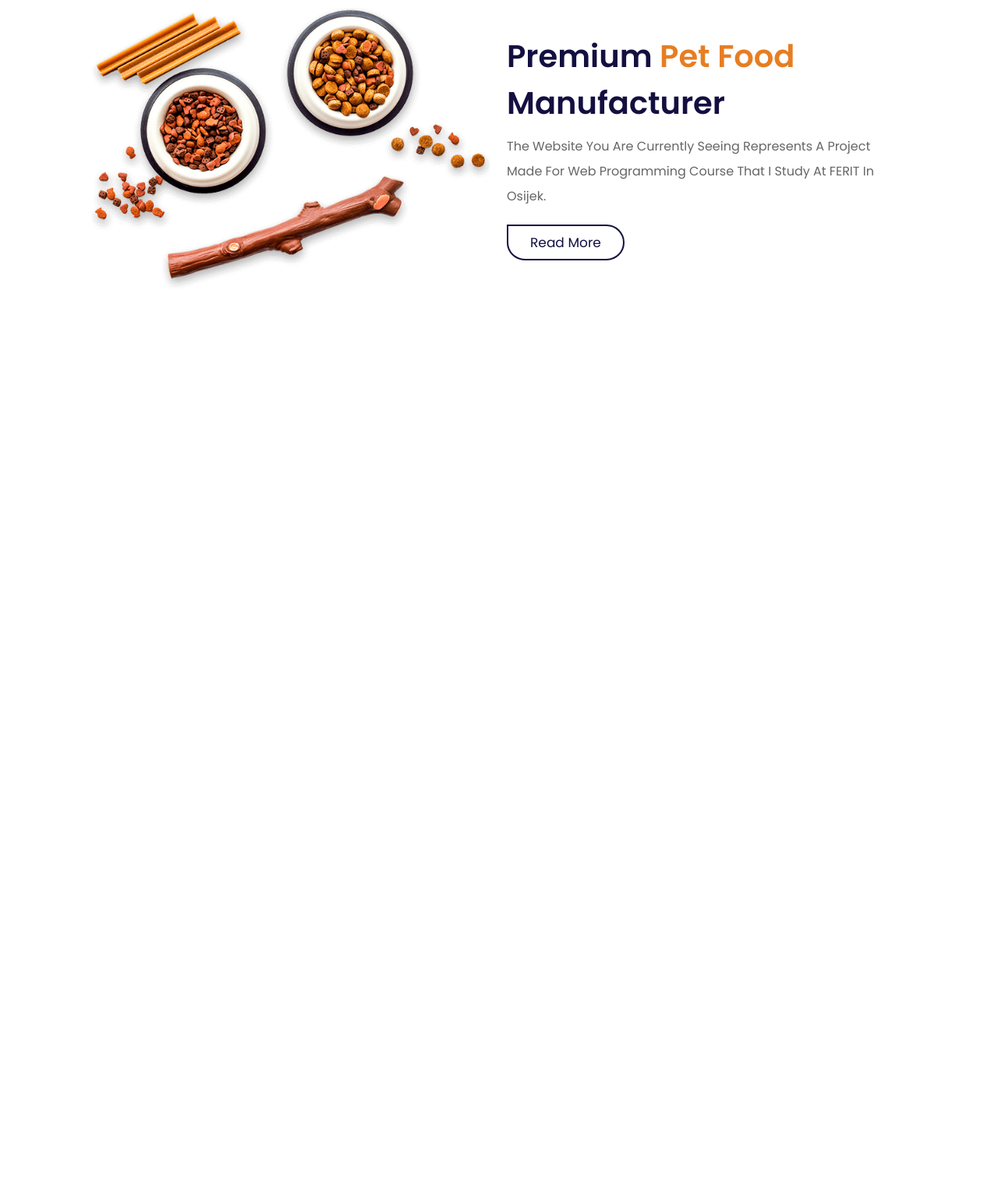
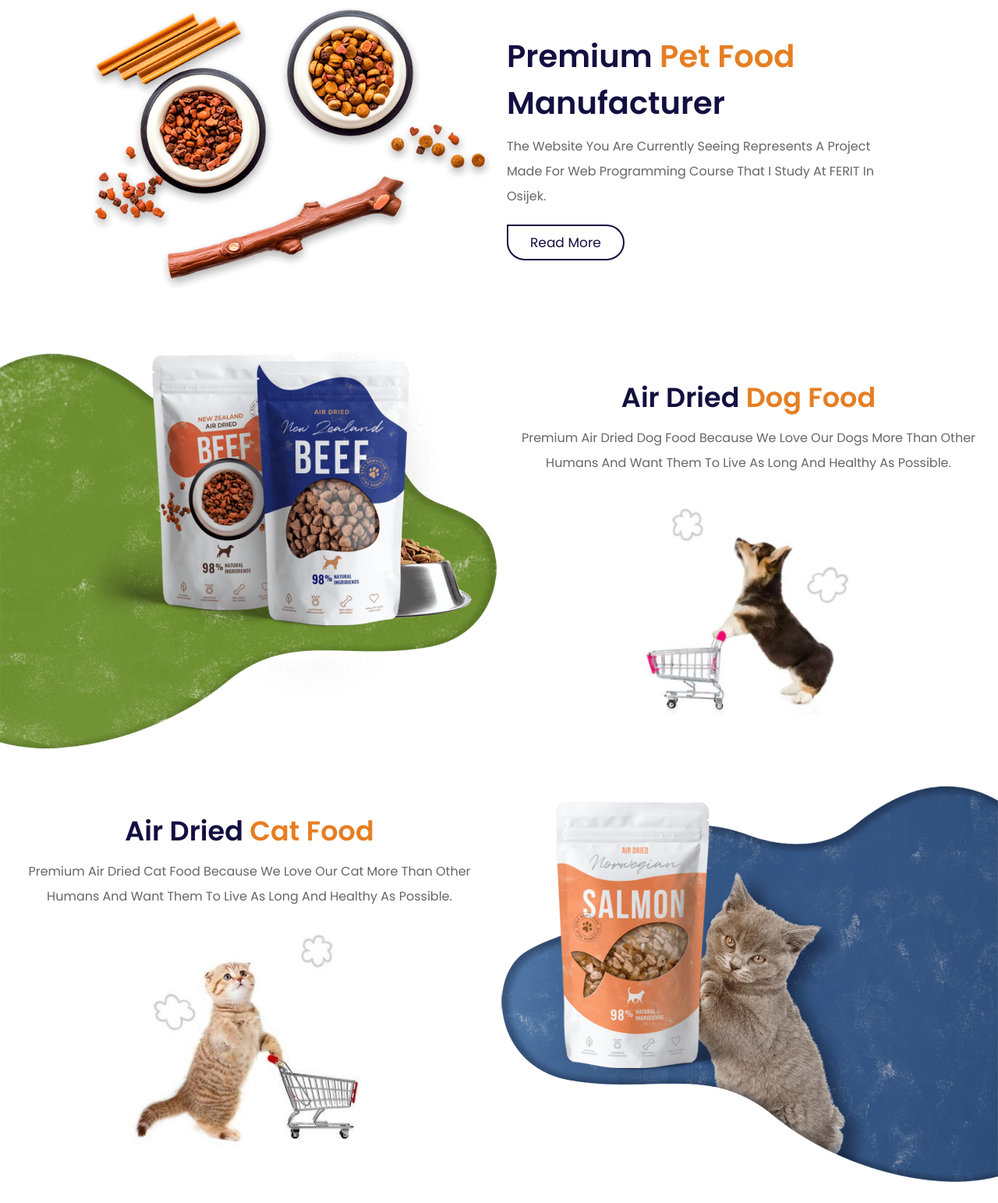
Before and after one commit to laurakciic/PetServiceShop_website, a PHP site: page /main.html in a window 1280 px wide. Shown: the part 851-2394 px from the top of the page at 78% size. Before the commit the page ends 1221 px from the top, so only its background shows below. Run offline with PHP 8.4, Linux system fonts and the light colour scheme.

Commit message:
cat and dog banner section

```diff
--- a/css/style.css
+++ b/css/style.css
@@ -338,6 +338,76 @@ section {
   line-height: 2;
 }
 
+.dog-food,
+.cat-food {
+  display: -webkit-box;
+  display: -ms-flexbox;
+  display: flex;
+  -webkit-box-align: center;
+      -ms-flex-align: center;
+          align-items: center;
+  -ms-flex-wrap: wrap;
+      flex-wrap: wrap;
+  padding: 2rem 0;
+}
+
+.dog-food .image,
+.cat-food .image {
+  -webkit-box-flex: 1;
+      -ms-flex: 1 1 40rem;
+          flex: 1 1 40rem;
+}
+
+.dog-food .image img,
+.cat-food .image img {
+  width: 100%;
+}
+
+.dog-food .content,
+.cat-food .content {
+  -webkit-box-flex: 1;
+      -ms-flex: 1 1 40rem;
+          flex: 1 1 40rem;
+  text-align: center;
+  padding: 2rem;
+}
+
+.dog-food .content h3,
+.cat-food .content h3 {
+  font-size: 3.5rem;
+  color: #130f40;
+}
+
+.dog-food .content h3 span,
+.cat-food .content h3 span {
+  color: #e67e22;
+}
+
+.dog-food .content p,
+.cat-food .content p {
+  padding: 1rem 0;
+  line-height: 2;
+  color: #666;
+  font-size: 1.6rem;
+}
+
+.dog-food .content a img,
+.cat-food .content a img {
+  height: 30rem;
+  margin-top: 1rem;
+}
+
+.dog-food .content a:hover img,
+.cat-food .content a:hover img {
+  -webkit-transform: rotate(-15deg);
+          transform: rotate(-15deg);
+}
+
+.cat-food {
+  -ms-flex-wrap: wrap-reverse;
+      flex-wrap: wrap-reverse;
+}
+
 @media (max-width: 991px) {
   html {
     font-size: 55%;
--- a/css/style.scss
+++ b/css/style.scss
@@ -21,7 +21,7 @@ $box-shadow: 0 .5rem 1.5rem rgba(0,0,0,.1);  // shadow effects around an element
 // Flexible Box Layout Module, Grid Mixins library
 @mixin grid($val) {
     display: grid;
-    grid-template-columns: repeat(auto-fit, minmax($val, 1f));
+    grid-template-columns: repeat(auto-fit, minmax($val, 1fr));
     gap: 1.5rem;
 }
 
@@ -103,7 +103,7 @@ section{    // represents a generic standalone section of a document, which does
     }
 
     &:hover{
-        color:$white;
+        color: $white;
     }
 }
 
@@ -141,7 +141,7 @@ section{    // represents a generic standalone section of a document, which does
     }
 
     .navbar a{
-        margin:0 1rem;
+        margin: 0 1rem;
         font-size: 1.7rem;
         color: $light-color;
 
@@ -305,8 +305,58 @@ section{    // represents a generic standalone section of a document, which does
     }
 }
 
+.dog-food,
+.cat-food{
+    display: flex;
+    align-items: center;
+    flex-wrap: wrap;
+    padding: 2rem 0;
 
+    .image{
+        flex:1 1 40rem;
 
+        img{
+            width: 100%;
+        }
+    }
+
+    .content{
+        flex:1 1 40rem;
+        text-align: center;
+        padding: 2rem;
+
+        h3{
+            font-size: 3.5rem;
+            color: $black;
+
+            span{
+                color: $carrot-color;
+            }
+        }
+
+        p{
+            padding: 1rem 0;
+            line-height: 2;
+            color: $light-color;
+            font-size: 1.6rem;
+        }
+
+        a{  // shopping dog and cat animation
+            img{
+                height: 30rem;
+                margin-top: 1rem;
+            }
+
+            &:hover img{
+                transform: rotate(-15deg);
+            }
+        }
+    }
+}
+
+.cat-food{
+    flex-wrap: wrap-reverse;    // in minimised window show cat_food.JPG first, then text and shopping_cat.png
+}
 
 
 
--- a/main.html
+++ b/main.html
@@ -81,6 +81,35 @@
     </section>
     <!-- about section end -->
 
+    <!-- dog and cat food banner start -->
+    <div class="dog-food">
+
+        <div class="image">
+            <img src="images/dog_food.png" alt="">
+        </div>
+
+        <div class="content">
+            <h3> air dried <span> dog food </span> </h3>
+            <p> Premium air dried dog food because we love our dogs more than other humans and want them to live as long and healthy as possible. </p>
+            <a href="#"> <img src="images/dog_shopping.JPG" alt=""></a>
+        </div>
+
+    </div>
+
+    <div class="cat-food">
+
+        <div class="content">
+            <h3> air dried <span> cat food </span> </h3>
+            <p> Premium air dried cat food because we love our cat more than other humans and want them to live as long and healthy as possible. </p>
+            <a href="#"> <img src="images/cat_shopping.JPG" alt=""></a>
+        </div>
+
+        <div class="image">
+            <img src="images/cat_food.png" alt="">
+        </div>
+
+    </div>
+    <!-- dog and cat food banner end-->
 
 
 
```
Also changed, not shown: README.md, images/cat_food.png (added), images/cat_shopping.jpg (added), images/dog_food.png (added), images/dog_shopping.JPG (added), 1 other file.
